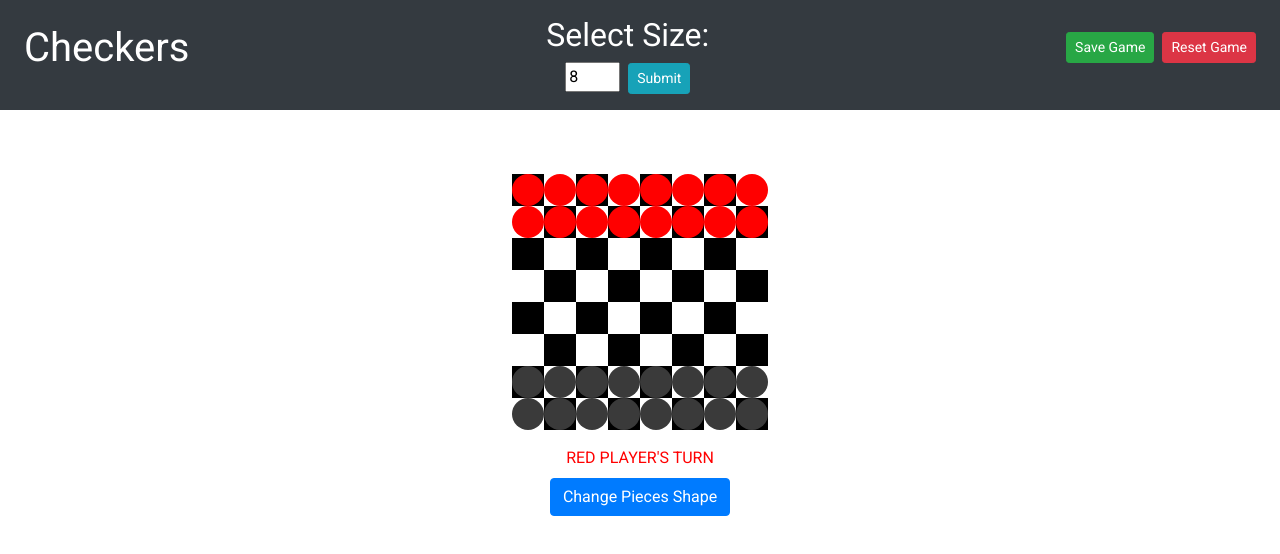
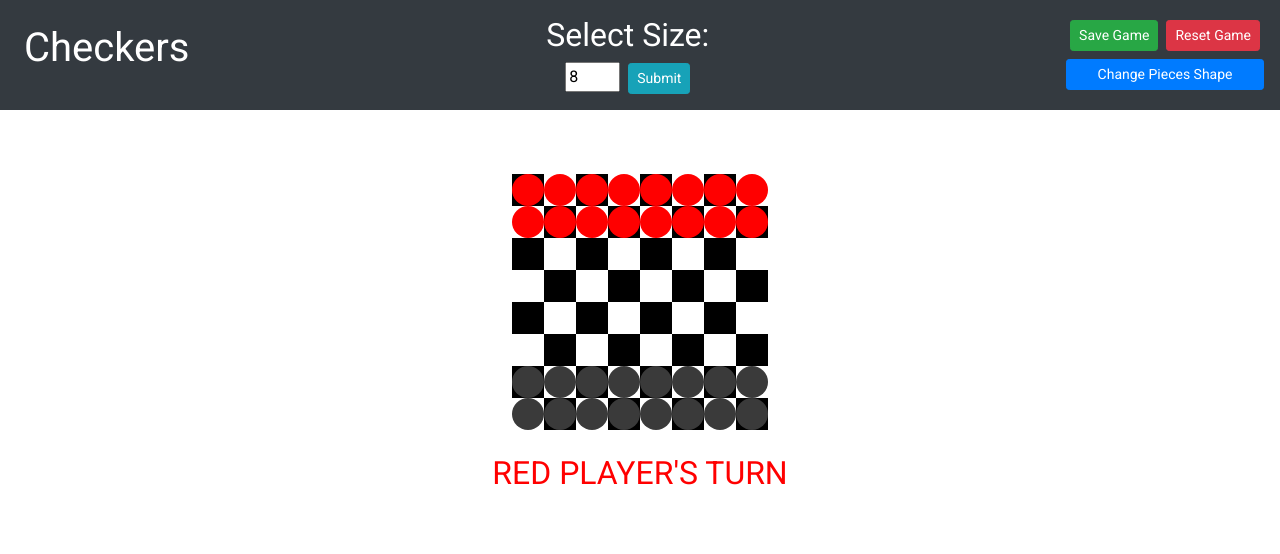
Before and after one commit to jakelawrence/Checkers, a React (Create React App) app: page / in a window 1280 px wide. Shown: the top 554 px of the page. Built offline with nearby package versions, Linux system fonts and the light colour scheme.

Commit message:
Styling Changes to Change Shape Button

```diff
--- a/src/components/board.jsx
+++ b/src/components/board.jsx
@@ -1009,18 +1009,24 @@ class Board extends Component {
             </div>
           </div>
 
-          <div>
+          <div className="mt-1">
             <div
-              className="btn btn-success btn-sm mr-2 mt-3"
+              className="btn btn-success mx-1 mb-2 btn-sm "
               onClick={this.handleSave}
             >
               Save Game
             </div>
             <div
-              className="btn btn-danger btn-sm mr-2 mt-3"
+              className="btn btn-danger mx-1 mb-2 btn-sm "
               onClick={this.handleReset}
             >
               Reset Game
+            </div>
+            <div
+              className="btn btn-primary btn-sm btn-block"
+              onClick={this.changeShape}
+            >
+              Change Pieces Shape
             </div>
           </div>
         </ul>
@@ -1060,15 +1066,12 @@ class Board extends Component {
             })}
           </div>
         </div>
-        <div className="m-3">
+        <div className="m-4">
           {/* Change Piece Shape Button and Player's Turn indicator */}
 
-          <div style={{ color: this.state.playerTurn }}>
+          <h2 style={{ color: this.state.playerTurn }}>
             {this.state.playerTurn.toUpperCase()} PLAYER'S TURN
-          </div>
-          <div className="btn btn-primary m-2" onClick={this.changeShape}>
-            Change Pieces Shape
-          </div>
+          </h2>
         </div>
       </div>
     );
```
